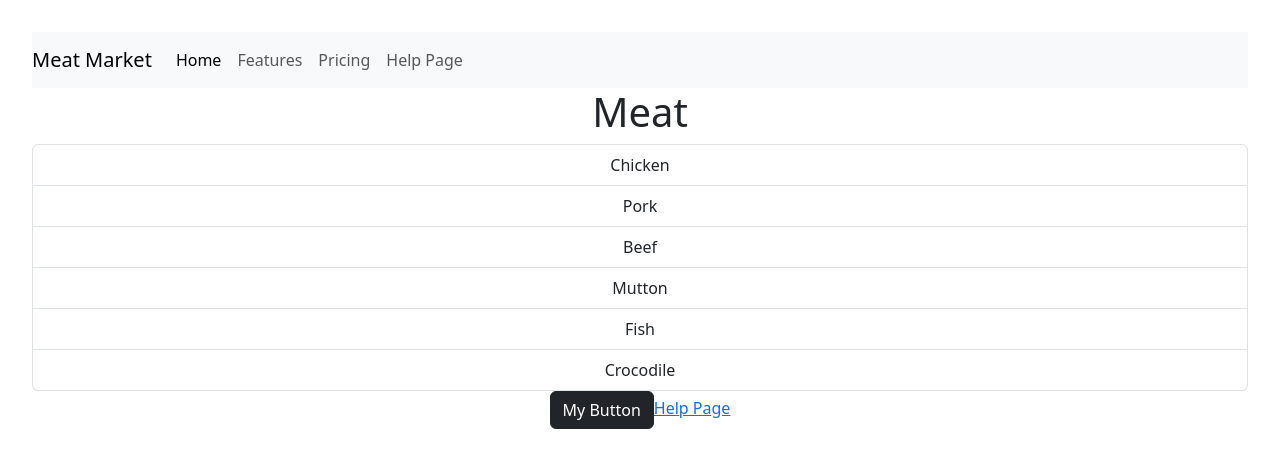
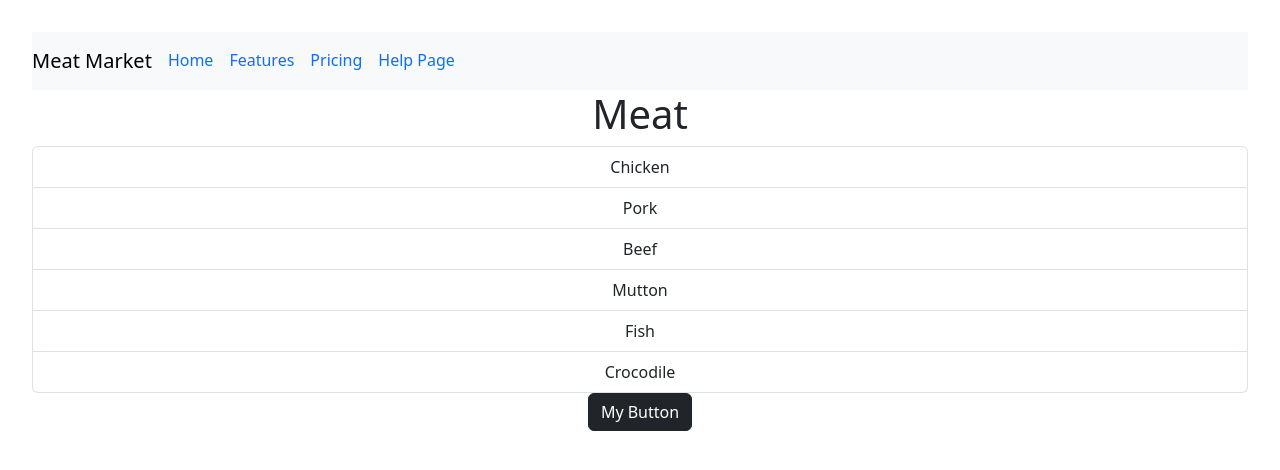
Before and after one commit to rhsnake/react_web, a React (Vite) app: page / in a window 1280 px wide. Shown: the top 470 px of the page. Built offline with nearby package versions, Linux system fonts and the light colour scheme.

Commit message:
Cleaned up code and removed extra links in home and help.tsx that are not in navbar

```diff
--- a/src/Pages/help.tsx
+++ b/src/Pages/help.tsx
@@ -1,10 +1,9 @@
-import { Link } from "react-router-dom"
+
 
 const Help = () => {
   return (
     <>
     <div>help</div>
-    <Link to= '/'>Back</Link>
     </>
   )
 }
--- a/src/Pages/home.tsx
+++ b/src/Pages/home.tsx
@@ -2,7 +2,7 @@
 import Alert from "../components/Alert";
 import Button from "../components/Button";
 import ListGroup from "../components/ListGroup";
-import { Link } from "react-router-dom";
+
 
 function Home() {
   let items = ["Chicken", "Pork", "Beef", "Mutton", "Fish", "Crocodile"];
@@ -32,7 +32,6 @@
         <Button color="dark" onClick={() => {setAlertVisibility(true); setDisplayedItem(selectedItem)}}>
           My Button
         </Button>
-        <Link to="/help">Help Page</Link>
       </div>
     </>
   );
--- a/src/components/NavBar.tsx
+++ b/src/components/NavBar.tsx
@@ -5,10 +5,10 @@
 const NavBar = () => {
   return (
     <nav className="navbar navbar-expand-lg bg-body-tertiary">
-      <a className="navbar-brand">Meat Market</a>
+      <a className="navbar-brand" >Meat Market</a>
       <div className="collapse navbar-collapse" id="navbarNavAltMarkup">
-        <div className="navbar-nav">
-          <Link className="nav-link active" aria-current="page" to='/'>
+        <div className="nav nav-underline">
+          <Link className="nav-link" aria-current="page" to='/'>
             Home
           </Link>
           <a className="nav-link" href="#">
```
